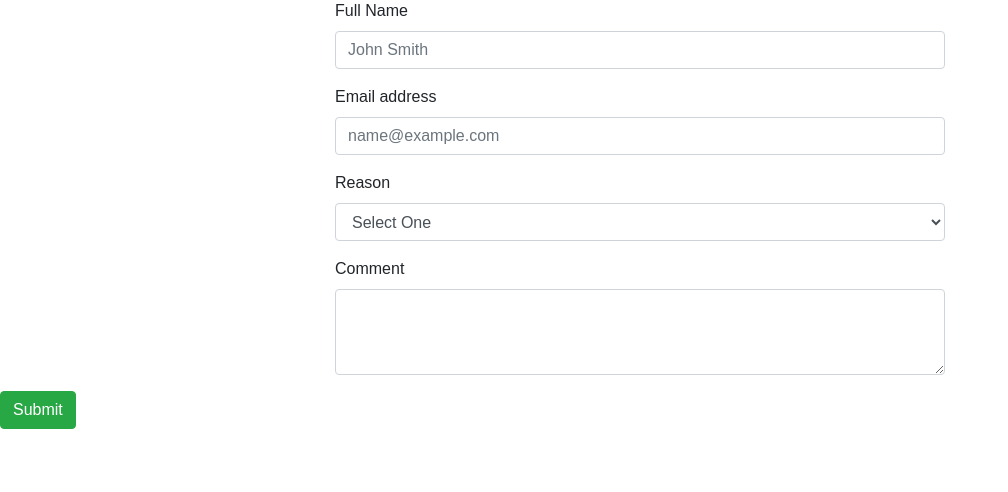
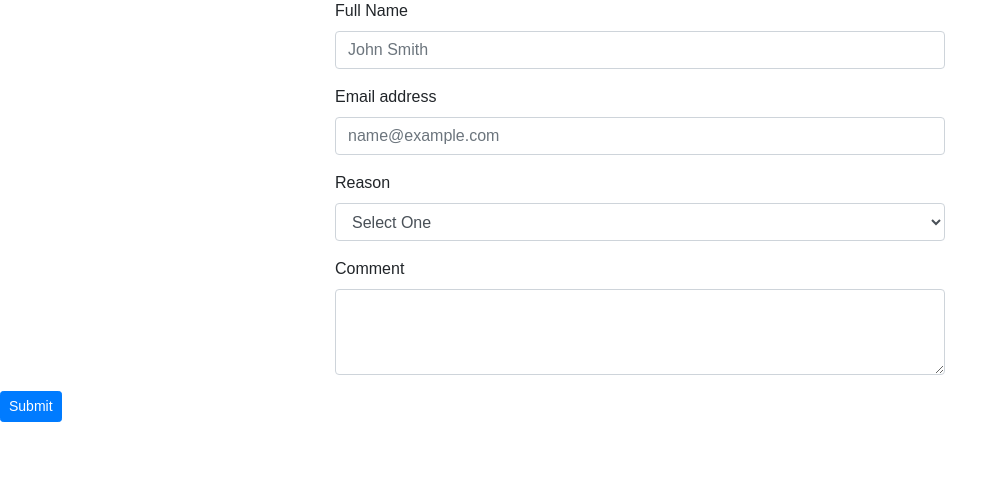
Before and after one commit to DanArmstrong124/da-total-graphics, a Django app: a page that uses home/templates/contact.html in a window 1280 px wide. Shown: the part 208-700 px from the top of the page, without its empty margins (0-1008 px from the left). Run offline with Django 3.2, Linux system fonts and the light colour scheme; some libraries are stand-ins or nearby versions.

Commit message:
Experimenting with buttons

```diff
--- a/home/templates/contact.html
+++ b/home/templates/contact.html
@@ -38,9 +38,7 @@
     <label for="form-comment">Comment</label>
     <textarea class="form-control" id="form-comment" rows="3" name="form-comment" required></textarea>
   </div>
-  <div class="tac product-centering btn-centering">
-    <button class="btn btn-success">Submit</button>
-  </div>
+    <button class="btn btn-primary btn-sm">Submit</button>
 </form>
 
 {% endblock %}
```
